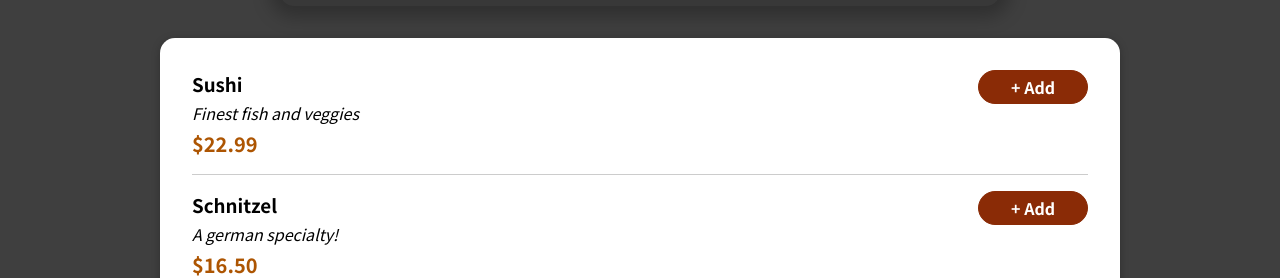
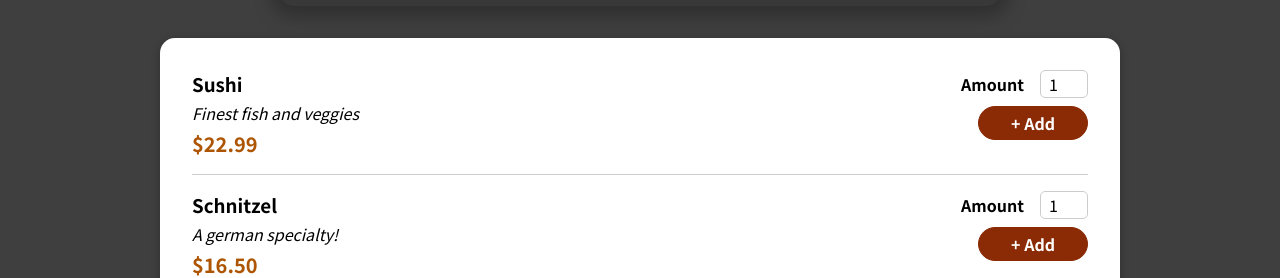
Before and after one commit to devanshuc/Table-Treats, a React (Create React App) app: page / in a window 1280 px wide. Shown: the part 467-745 px from the top of the page. Built offline with nearby package versions, Linux system fonts and the light colour scheme.

Commit message:
Added Input UI and some modification in code for unique input

```diff
--- a/src/components/Meals/MealItem/MealItem.js
+++ b/src/components/Meals/MealItem/MealItem.js
@@ -12,7 +12,7 @@
 				<div className={styles.price}>{price}</div>
 			</div>
 			<div>
-				<MealItemForm />
+				<MealItemForm id={props.id} />
 			</div>
 		</li>
 	);
--- a/src/components/Meals/MealItem/MealItemForm.js
+++ b/src/components/Meals/MealItem/MealItemForm.js
@@ -1,8 +1,20 @@
+import Input from "../../UI/Input";
 import styles from "./MealItemForm.module.css";
-const MealItemForm = () => {
+const MealItemForm = (props) => {
 	return (
 		<form className={styles.form}>
-			<div></div>
+			<Input
+				label="Amount"
+				input={{
+					id: "amount_" + props.id, // this changed!
+					type: "number",
+					min: "1",
+					max: "5",
+					step: "1",
+					defaultValue: "1",
+				}}
+			/>
+
 			<button>+ Add</button>
 		</form>
 	);
--- a/src/components/Meals/MealsAvailable.js
+++ b/src/components/Meals/MealsAvailable.js
@@ -36,6 +36,7 @@
 			name={meal.name}
 			description={meal.description}
 			price={meal.price}
+			id={meal.id}
 		/>
 	));
 
--- /dev/null
+++ b/src/components/UI/Input.js
@@ -0,0 +1,12 @@
+import styles from "./Input.module.css";
+
+const Input = (props) => {
+	return (
+		<div className={styles.input}>
+			<label htmlFor={props.input.id}>{props.label}</label>
+			<input {...props.input} />
+		</div>
+	);
+};
+
+export default Input;
--- /dev/null
+++ b/src/components/UI/Input.module.css
@@ -0,0 +1,18 @@
+.input {
+	display: flex;
+	align-items: center;
+	margin-bottom: 0.5rem;
+}
+
+.input label {
+	font-weight: bold;
+	margin-right: 1rem;
+}
+
+.input input {
+	width: 3rem;
+	border-radius: 5px;
+	border: 1px solid #ccc;
+	font: inherit;
+	padding-left: 0.5rem;
+}
```
